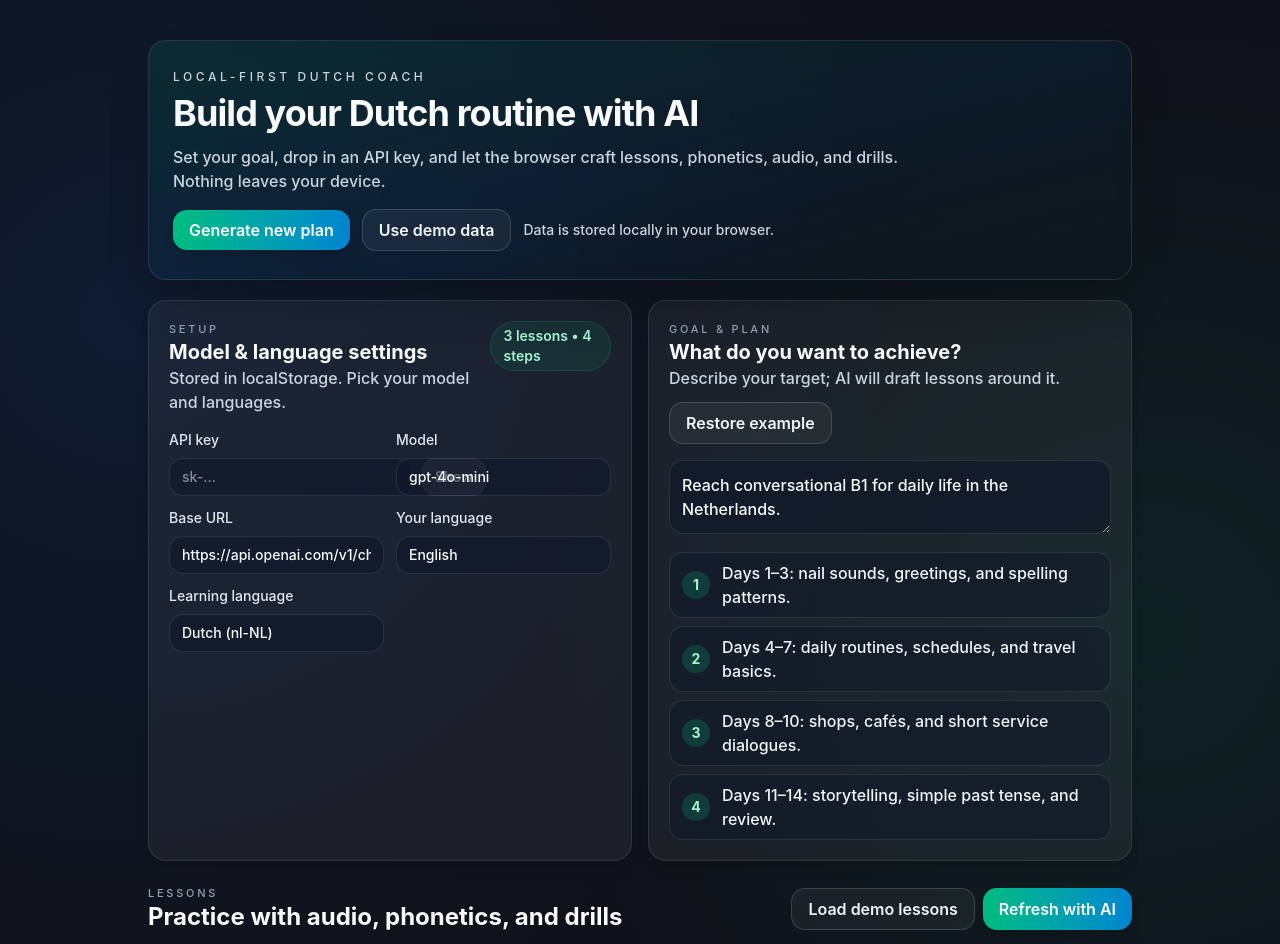
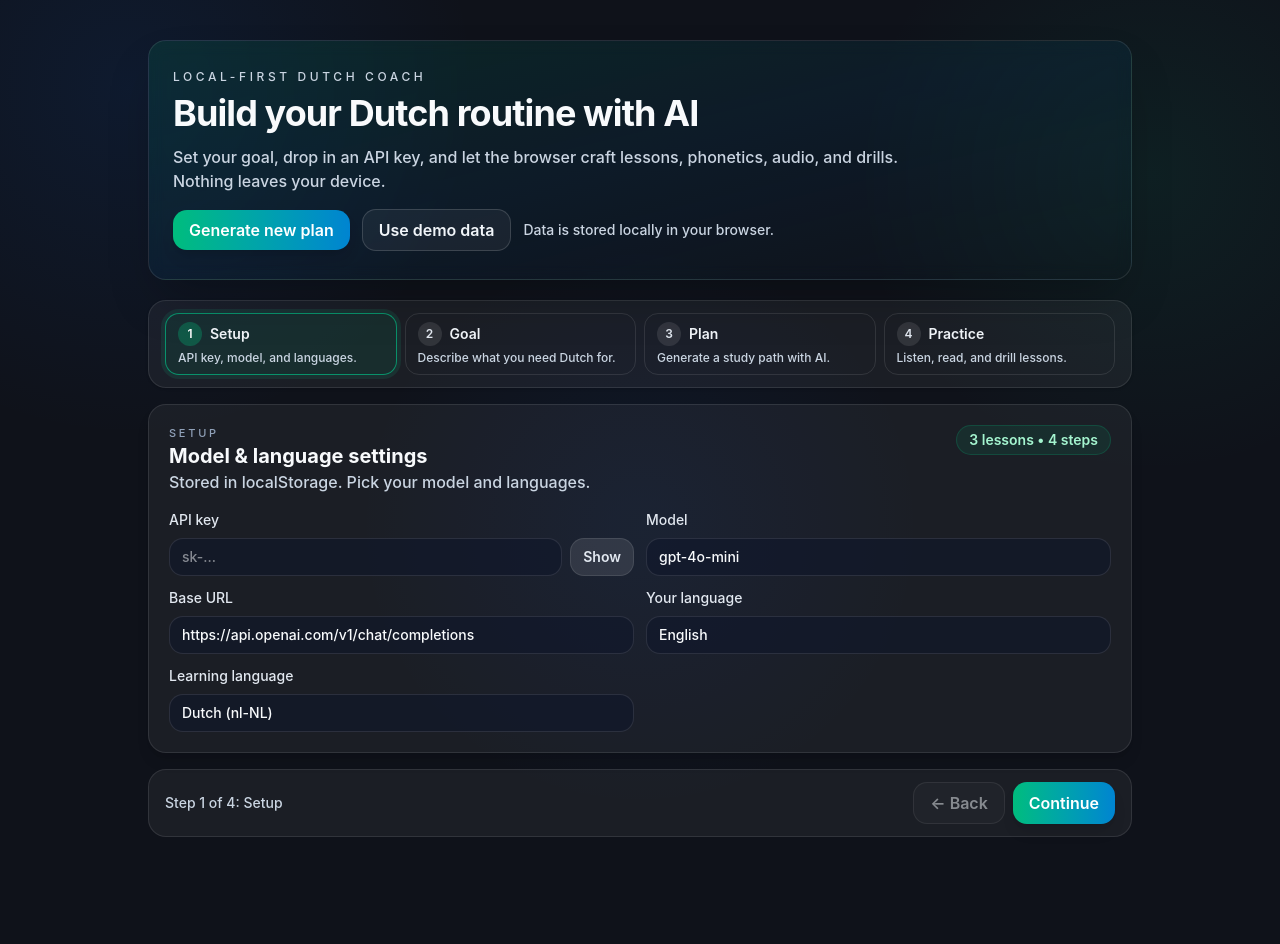
Before and after one commit to ragnarok22/language-learning, a React (Vite) app: page / in a window 1280 px wide. Shown: the top 944 px of the page. After the commit the page ends 877 px from the top, so only its background shows below. Built offline with nearby package versions, Linux system fonts and the light colour scheme; the HTML template or start-up script is replaced by a standard one.

Commit message:
feat(app): add stepper guidance for plan workflow

```diff
--- a/src/app.tsx
+++ b/src/app.tsx
@@ -2,7 +2,9 @@ import { useEffect, useState } from "react";
 import { GoalCard } from "./components/goal-card";
 import { Hero } from "./components/hero";
 import { LessonCard } from "./components/lesson-card";
+import { PlanOverview } from "./components/plan-overview";
 import { SettingsCard } from "./components/settings-card";
+import { Stepper } from "./components/stepper";
 import { demoPlan } from "./data/demo-plan";
 import { useLocalStorage } from "./hooks/use-local-storage";
 import { normalizePlan, callTutor } from "./utils/ai";
@@ -32,6 +34,7 @@ function App() {
   const [busy, setBusy] = useState(false);
   const [showKey, setShowKey] = useState(false);
   const [speechSupported, setSpeechSupported] = useState(false);
+  const [currentStep, setCurrentStep] = useState(0);
 
   useEffect(() => {
     setSpeechSupported(
@@ -91,7 +94,19 @@ function App() {
     setGoal("Reach conversational B1 for daily life in the Netherlands.");
     setPlan(demoPlan);
     setStatus("Reset to demo data. Your inputs remain local.");
+    setCurrentStep(0);
   };
+
+  const steps = [
+    { title: "Setup", description: "API key, model, and languages." },
+    { title: "Goal", description: "Describe what you need Dutch for." },
+    { title: "Plan", description: "Generate a study path with AI." },
+    { title: "Practice", description: "Listen, read, and drill lessons." },
+  ];
+
+  const goNext = () =>
+    setCurrentStep((step) => Math.min(step + 1, steps.length - 1));
+  const goPrev = () => setCurrentStep((step) => Math.max(step - 1, 0));
 
   return (
     <div className="mx-auto max-w-5xl px-5 py-10 text-slate-50">
@@ -102,7 +117,14 @@ function App() {
         busy={busy}
       />
 
-      <section className="mt-5 grid gap-4 md:grid-cols-2">
+      <div className="mt-5 space-y-4">
+        <Stepper
+          steps={steps}
+          currentStep={currentStep}
+          onSelect={setCurrentStep}
+        />
+
+        {currentStep === 0 ? (
           <SettingsCard
             settings={settings}
             setSettings={setSettings}
@@ -110,15 +132,30 @@ function App() {
             showKey={showKey}
             setShowKey={setShowKey}
           />
+        ) : null}
+
+        {currentStep === 1 ? (
           <GoalCard
             goal={goal}
             setGoal={setGoal}
             onRestoreDemo={() => setPlan(demoPlan)}
             plan={plan}
           />
-      </section>
+        ) : null}
 
-      <section className="mt-6 space-y-3">
+        {currentStep === 2 ? (
+          <PlanOverview
+            plan={plan}
+            onGenerate={handleGeneratePlan}
+            onLoadDemo={() => setPlan(demoPlan)}
+            onNext={goNext}
+            busy={busy}
+            status={status}
+          />
+        ) : null}
+
+        {currentStep === 3 ? (
+          <section className="space-y-3">
             <div className="flex flex-wrap items-center justify-between gap-3">
               <div>
                 <p className="text-[11px] uppercase tracking-[0.25em] text-slate-400">
@@ -156,6 +193,30 @@ function App() {
               ))}
             </div>
           </section>
+        ) : null}
+
+        <div className="flex flex-wrap items-center justify-between gap-3 rounded-2xl border border-white/10 bg-white/5 px-4 py-3">
+          <div className="text-sm text-slate-300">
+            Step {currentStep + 1} of {steps.length}: {steps[currentStep].title}
+          </div>
+          <div className="flex gap-2">
+            <button
+              className="inline-flex items-center gap-2 rounded-xl border border-white/15 bg-white/5 px-4 py-2 font-semibold text-slate-100 transition hover:translate-y-[-1px] disabled:opacity-50 disabled:cursor-not-allowed"
+              onClick={goPrev}
+              disabled={currentStep === 0}
+            >
+              ← Back
+            </button>
+            <button
+              className="inline-flex items-center gap-2 rounded-xl bg-gradient-to-r from-emerald-500 to-sky-600 px-4 py-2 text-white font-semibold shadow-lg transition hover:translate-y-[-1px] disabled:opacity-60 disabled:cursor-not-allowed"
+              onClick={goNext}
+              disabled={currentStep === steps.length - 1}
+            >
+              {currentStep === steps.length - 1 ? "You're set" : "Continue"}
+            </button>
+          </div>
+        </div>
+      </div>
     </div>
   );
 }
--- /dev/null
+++ b/src/components/plan-overview.tsx
@@ -0,0 +1,78 @@
+import type { StudyPlan } from "../types";
+
+type Props = {
+  plan: StudyPlan;
+  onGenerate: () => void;
+  onLoadDemo: () => void;
+  onNext: () => void;
+  busy: boolean;
+  status: string;
+};
+
+export function PlanOverview({
+  plan,
+  onGenerate,
+  onLoadDemo,
+  onNext,
+  busy,
+  status,
+}: Props) {
+  return (
+    <div className="rounded-2xl border border-white/10 bg-white/5 p-5 shadow-lg">
+      <div className="mb-3 flex flex-wrap items-start justify-between gap-3">
+        <div>
+          <p className="text-[11px] uppercase tracking-[0.25em] text-slate-400">
+            Plan
+          </p>
+          <h2 className="text-xl font-bold">Generate a study path</h2>
+          <p className="text-slate-300">
+            Use your goal to draft a plan, then head to practice. Demo data is
+            available anytime.
+          </p>
+        </div>
+        <span className="rounded-full border border-white/15 bg-white/10 px-3 py-1 text-sm text-slate-200">
+          {plan.title}
+        </span>
+      </div>
+
+      <div className="flex flex-wrap gap-2">
+        <button
+          className="inline-flex items-center gap-2 rounded-xl bg-gradient-to-r from-emerald-500 to-sky-600 px-4 py-2 text-white font-semibold shadow-lg transition hover:translate-y-[-1px] disabled:opacity-60 disabled:cursor-not-allowed"
+          onClick={onGenerate}
+          disabled={busy}
+        >
+          {busy ? "Generating..." : "Generate / refresh with AI"}
+        </button>
+        <button
+          className="inline-flex items-center gap-2 rounded-xl border border-white/15 bg-white/5 px-4 py-2 font-semibold text-slate-100 transition hover:translate-y-[-1px]"
+          onClick={onLoadDemo}
+          disabled={busy}
+        >
+          Load demo plan
+        </button>
+        <button
+          className="inline-flex items-center gap-2 rounded-xl border border-emerald-400/50 bg-emerald-500/10 px-4 py-2 font-semibold text-emerald-100 transition hover:translate-y-[-1px]"
+          onClick={onNext}
+        >
+          Continue to practice →
+        </button>
+      </div>
+
+      <p className="mt-2 text-sm text-slate-300">{status}</p>
+
+      <div className="mt-3 space-y-2">
+        {plan.steps.map((step, index) => (
+          <div
+            className="grid grid-cols-[auto_1fr] items-start gap-3 rounded-xl border border-white/10 bg-slate-900/50 px-3 py-2"
+            key={index}
+          >
+            <span className="flex h-7 w-7 items-center justify-center rounded-full bg-emerald-500/20 text-sm font-bold text-emerald-200">
+              {index + 1}
+            </span>
+            <p className="text-slate-100">{step}</p>
+          </div>
+        ))}
+      </div>
+    </div>
+  );
+}
--- /dev/null
+++ b/src/components/stepper.tsx
@@ -0,0 +1,52 @@
+type Step = {
+  title: string;
+  description: string;
+};
+
+type Props = {
+  steps: Step[];
+  currentStep: number;
+  onSelect?: (index: number) => void;
+};
+
+export function Stepper({ steps, currentStep, onSelect }: Props) {
+  return (
+    <div className="rounded-2xl border border-white/10 bg-white/5 px-4 py-3 shadow">
+      <div className="grid gap-2 md:grid-cols-4">
+        {steps.map((step, index) => {
+          const isActive = index === currentStep;
+          const isDone = index < currentStep;
+          return (
+            <button
+              key={step.title}
+              type="button"
+              onClick={() => onSelect?.(index)}
+              className={`flex flex-col items-start gap-1 rounded-xl border px-3 py-2 text-left transition ${
+                isActive
+                  ? "border-emerald-400/60 bg-emerald-500/10 shadow-[0_0_0_4px_rgba(16,185,129,0.12)]"
+                  : "border-white/10 bg-transparent hover:border-white/20"
+              }`}
+              aria-current={isActive ? "step" : undefined}
+            >
+              <div className="flex items-center gap-2 text-sm font-semibold text-slate-100">
+                <span
+                  className={`flex h-6 w-6 items-center justify-center rounded-full text-xs ${
+                    isDone
+                      ? "bg-emerald-500/70 text-white"
+                      : isActive
+                        ? "bg-emerald-500/30 text-white"
+                        : "bg-white/10 text-slate-200"
+                  }`}
+                >
+                  {isDone ? "✓" : index + 1}
+                </span>
+                {step.title}
+              </div>
+              <p className="text-xs text-slate-300">{step.description}</p>
+            </button>
+          );
+        })}
+      </div>
+    </div>
+  );
+}
```
Lines whose indentation alone changed are shown as unchanged.
